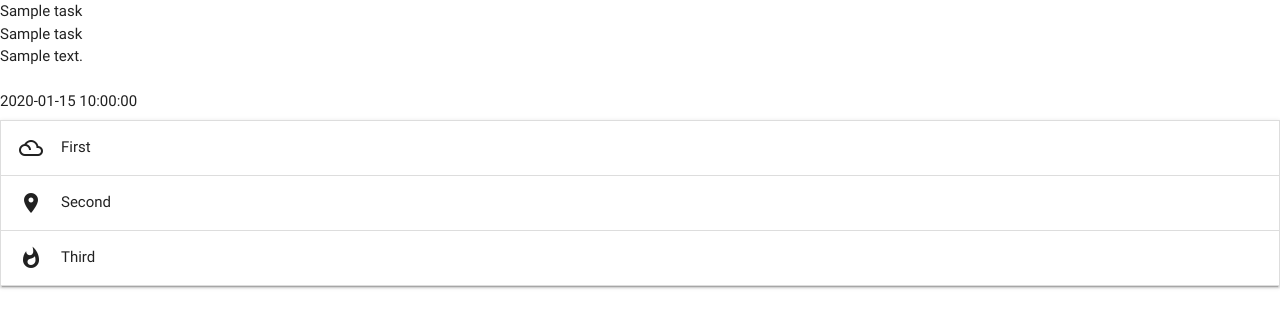
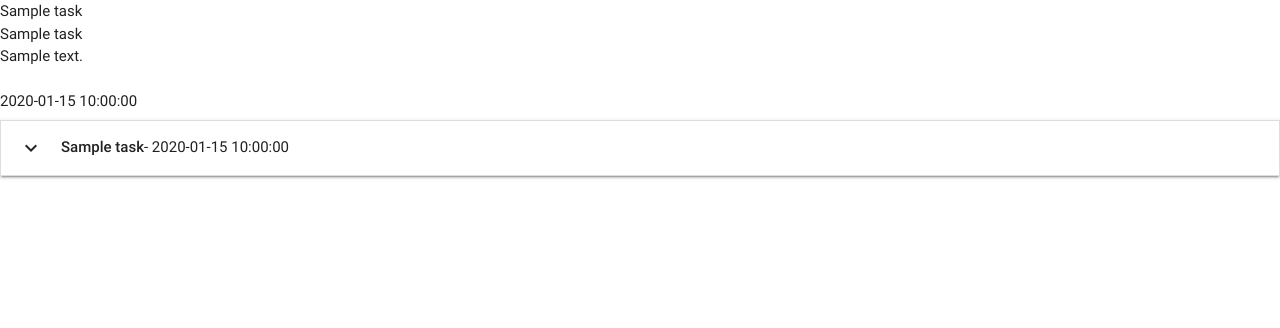
Before and after one commit to kencormican/taskManagerMiniProject, a Flask app: page / in a window 1280 px wide. Shown: the top 328 px of the page. Run offline with Flask 2, Linux system fonts and the light colour scheme; a database or web service that is not in the repository returns one stand-in record (values such as "Sample title"); some libraries are stand-ins or nearby versions.

Commit message:
Accordion Task Data Binding Lesson Code Added

```diff
--- a/templates/tasks.html
+++ b/templates/tasks.html
@@ -1,27 +1,29 @@
+<!DOCTYPE html>
 {% extends "base.html" %}
 {% block content %}
 
 {% for task in tasks %}
-{{ task.task_name }}<br>
-        {{ task.category_name }}<br>
-        {{ task.task_description }}<br>
-        {{ task.is_urgent }}<br>
-        {{ task.due_date }}<br>
-    {% endfor %}
+    {{task.task_name }}<br />
+        {{ task.category_name }}<br />
+        {{ task.task_description }}<br />
+        {{ task.is_urgent }}<br />
+        {{ task.due_date }}<br />
+
 
 <ul class="collapsible">
-	<li>
-		<div class="collapsible-header"><i class="material-icons">filter_drama</i>First</div>
-		<div class="collapsible-body"><span>Lorem ipsum dolor sit amet.</span></div>
-	</li>
-	<li>
-		<div class="collapsible-header"><i class="material-icons">place</i>Second</div>
-		<div class="collapsible-body"><span>Lorem ipsum dolor sit amet.</span></div>
-	</li>
-	<li>
-		<div class="collapsible-header"><i class="material-icons">whatshot</i>Third</div>
-		<div class="collapsible-body"><span>Lorem ipsum dolor sit amet.</span></div>
-	</li>
+    <li>
+        <div class="collapsible-header">
+            <i class="material-icons">expand_more</i>
+                <strong>{{task.task_name }}</strong> - {{ task.due_date }}
+        </div>
+        <div class="collapsible-body">
+            <span>
+                {{ task.task_description }}
+            </span>
+        </div>
+    </li>
 </ul>
 
+{% endfor %}
+
 {% endblock %}
```
